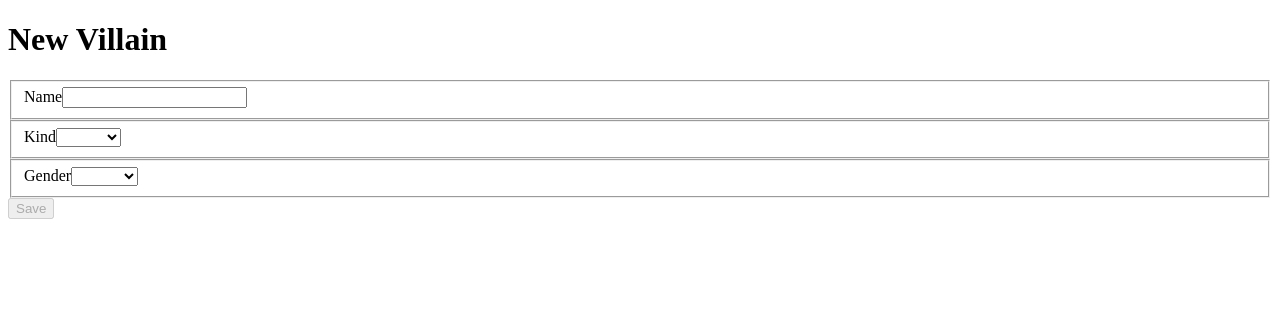
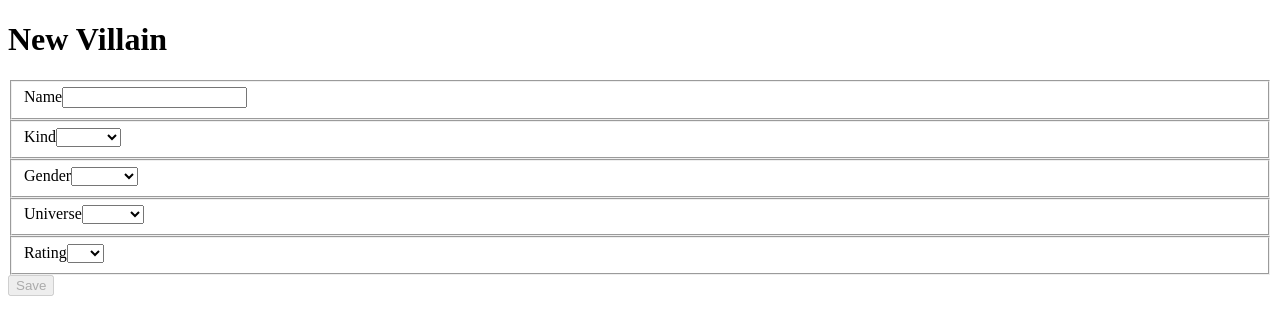
Before and after one commit to tcrock18/villains-app, an Angular app: page /villains/new in a window 1280 px wide. Shown: the top 334 px of the page. Built offline with nearby package versions, Linux system fonts and the light colour scheme.

Commit message:
update form

```diff
--- a/src/app/villain-form/villain-form/villain-form.component.html
+++ b/src/app/villain-form/villain-form/villain-form.component.html
@@ -22,6 +22,22 @@
     <span [hidden]="gender.valid || gender.pristine">Gender is required</span>
   </fieldset>
 
+  <fieldset>
+    <label for="universe">Universe</label>
+    <select type="text" [(ngModel)]="villain.universe" id="universe" name="universe" required #universe="ngModel">
+      <option *ngFor="let universe of universeOptions" [value]="universe">{{ universe }}</option>
+    </select>
+    <span [hidden]="universe.valid || universe.pristine">Universe is required</span>
+  </fieldset>
+
+  <fieldset>
+    <label for="rating">Rating</label>
+    <select type="text" [(ngModel)]="villain.rating" id="rating" name="rating" required #rating="ngModel">
+      <option *ngFor="let rating of ratingOptions" [value]="rating">{{ rating }}</option>
+    </select>
+    <span [hidden]="rating.valid || rating.pristine">Rating is required</span>
+  </fieldset>
+
   <section>
     <button type="submit" [disabled]="!form.valid">Save</button>
   </section>
--- a/src/app/villain-form/villain-form/villain-form.component.ts
+++ b/src/app/villain-form/villain-form/villain-form.component.ts
@@ -13,6 +13,8 @@ export class VillainFormComponent {
 
   kindOptions = ['Mutant', 'Human', 'Other'];
   genderOptions = ['Male', 'Female', 'Tranny'];
+  universeOptions = ['Marvel', 'DC', 'Other'];
+  ratingOptions = ['1', '2', '3', '4', '5', '6', '7', '8', '9', '10'];
 
 
   constructor() {
@@ -25,3 +27,23 @@ export class VillainFormComponent {
     this.valid.emit(villain);
   }
 }
+
+
+// {
+//   "bio": "",
+//   "gender": "male",
+//   "identity": {
+//     "name": {
+//       "first": "Eric",
+//       "middle": "",
+//       "last": "Lehnsherr"
+//     },
+//     "age": ""
+//   },
+//   "isActive": true,
+//   "kind": "Mutant",
+//   "name": "Magneto",
+//   "nicknames": [],
+//   "rating": "",
+//   "universe": "Marvel"
+// }
```
